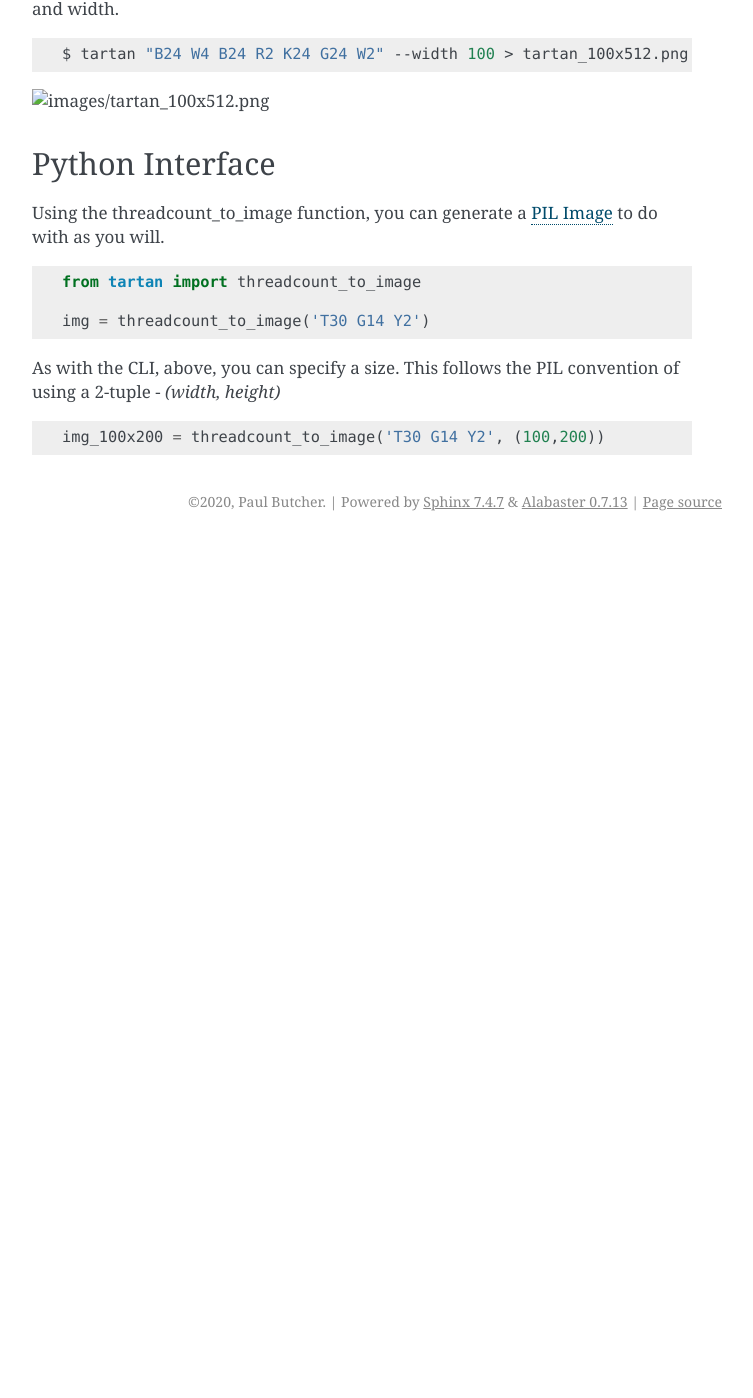
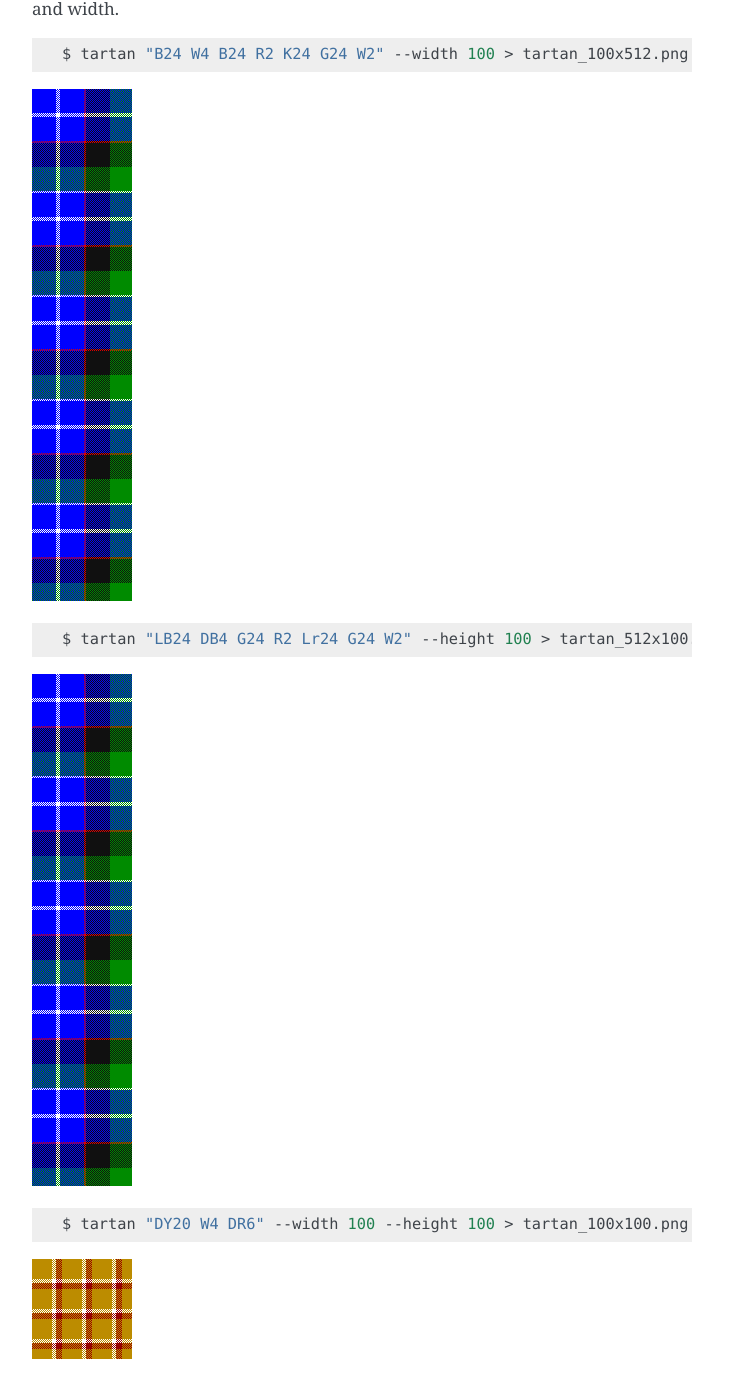
Before and after one commit to paul-butcher/tartan, a Sphinx documentation site: the page built from docs/usage.rst, in a window 1280 px wide and 1400 px high, scrolled down 851 px. Shown: the whole window, without its empty margins (388-1141 px from the left). Built offline with Sphinx 7.4.7, drawn with Linux system fonts in a browser that asks for light colours; pages that are not in the unit, such as notebooks, are missing from menus; before the commit the page ends 1392 px from its top, so only the background shows below that.

Commit message:
Add all usage images

```diff
--- a/docs/usage.rst
+++ b/docs/usage.rst
@@ -22,10 +22,17 @@ By default, the generated image will be 512x512 pixels. You can specify height a
 
 .. image:: images/tartan_100x512.png
 
+.. code-block:: sh
+
+    $ tartan "LB24 DB4 G24 R2 Lr24 G24 W2" --height 100 > tartan_512x100.png
+
 .. image:: images/tartan_100x512.png
 
-    $ tartan "DY20 W4 DR6" --height 100 > tartan_512x100.png
+.. code-block:: sh
+
     $ tartan "DY20 W4 DR6" --width 100 --height 100 > tartan_100x100.png
+
+.. image:: images/tartan_100x100.png
 
 Python Interface
 ----------------
```
Also changed, not shown: docs/images/tartan_100x100.png (added), docs/images/tartan_100x512.png (added), docs/images/tartan_512x100.png (added).
